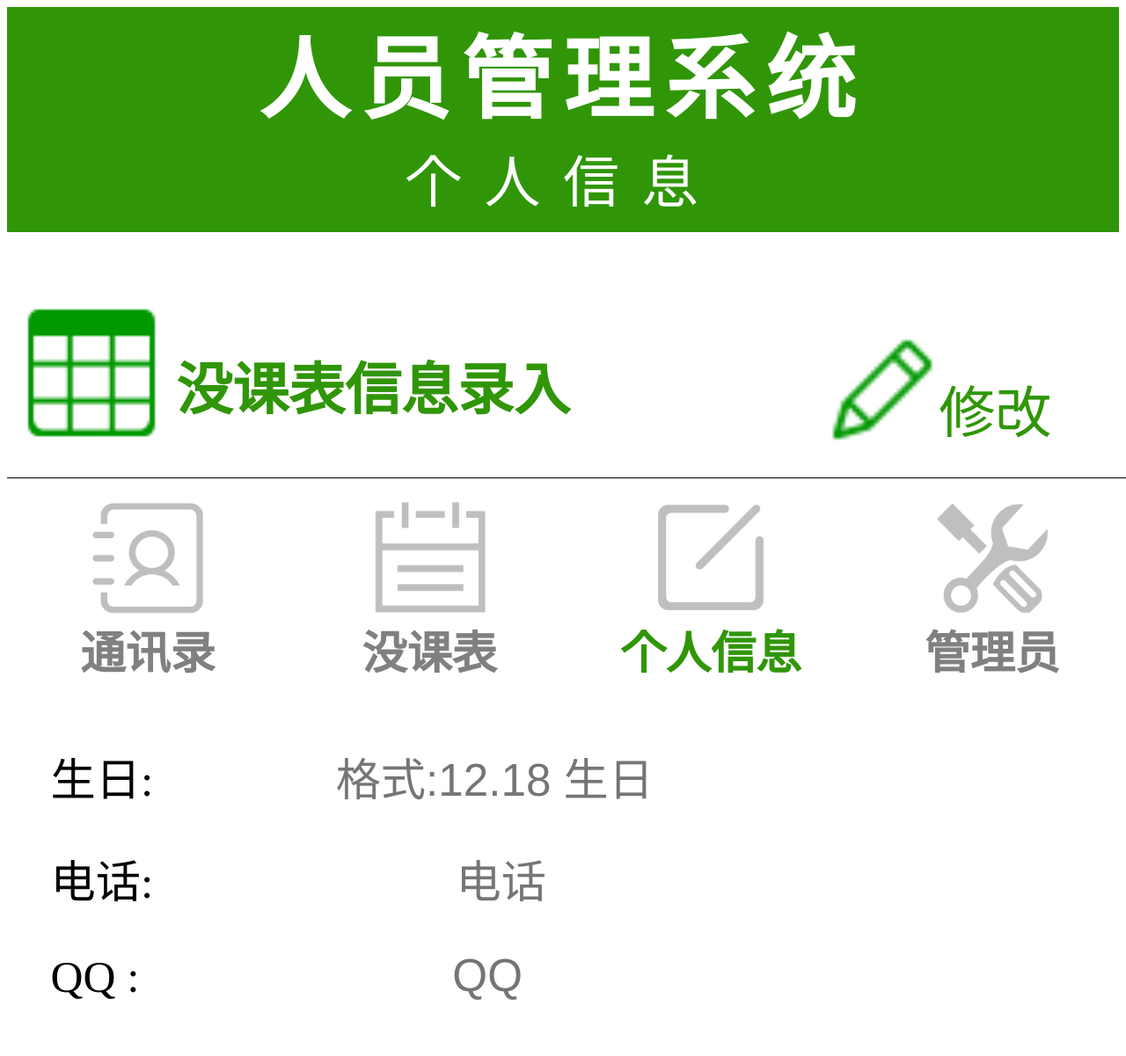
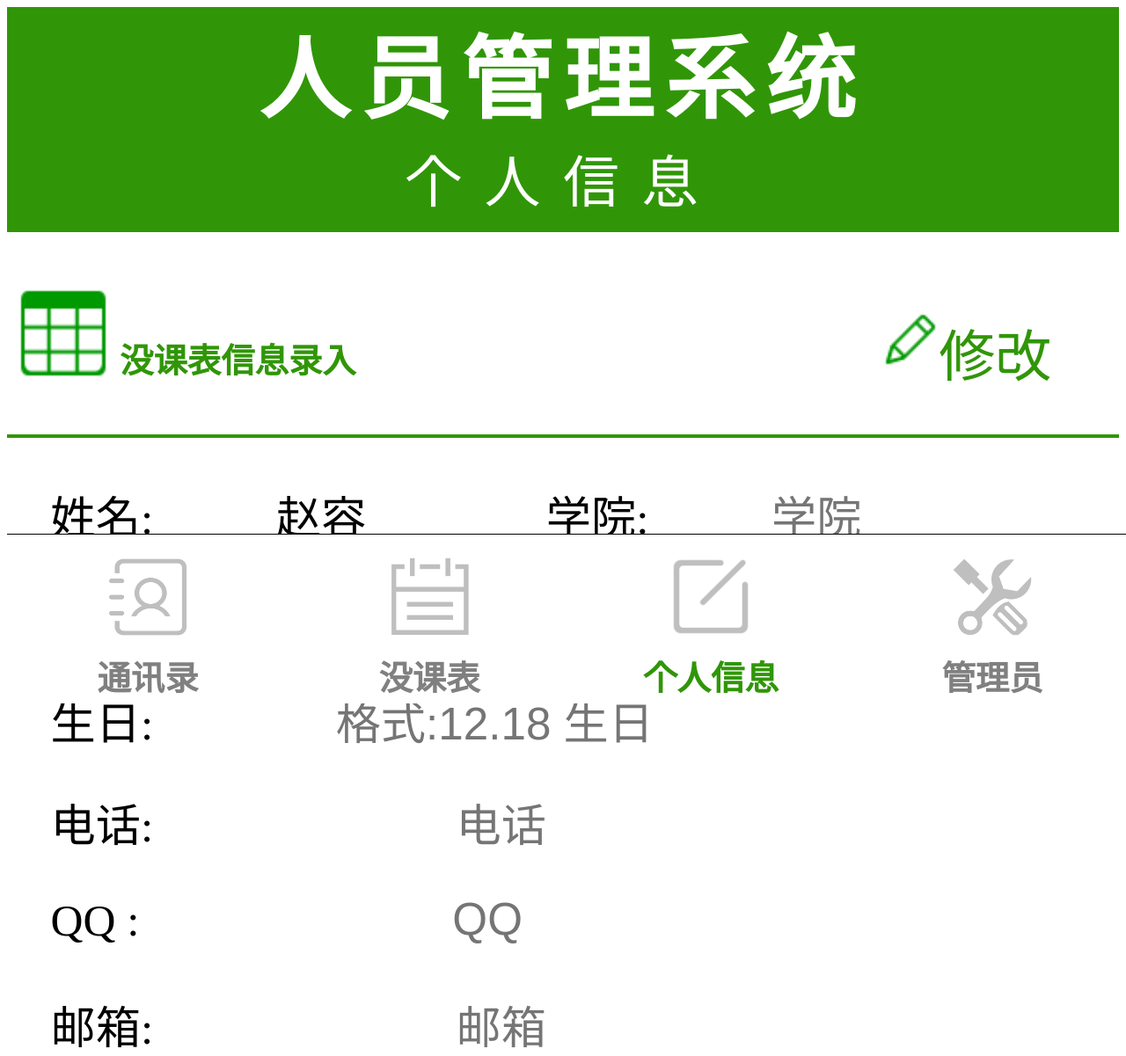
Before and after one commit to fileaccent/manager, a PHP site: page /message/message.html in a window 1280 px wide. Shown: the top 1201 px of the page at 88% size. Run offline with PHP 8.4, Linux system fonts and the light colour scheme.

Commit message:
修改css

```diff
--- a/message/css/messageMobile.css
+++ b/message/css/messageMobile.css
@@ -27,24 +27,27 @@ body {
 /*没课表录入的入口*/
 #spareBox {
 	width: 100%;
-	height: 17vw;
+	height: 14vw;
 	padding-top:3vw;
-	padding-bottom:3vw;
+	padding-bottom:1vw;
 	border-bottom: 4px solid rgb(48, 150, 7);
 }
 
 #spareEnter {
-	margin-top:2vw;
+	width:45vw;
+	height:14vw;
+	margin-top:1vw;
 	cursor: pointer;
 	display: block;
+	float: left;
 }
 #spareImg {
-	width: 15vw;
-	height: 15vw;
+	width: 10vw;
+	height: 10vw;
 	float: left;
 }
 #spareText {
-	font-size: 5vw;
+	font-size: 3vw;
 	color: rgb(48, 150, 7);
 	float: left;
 	margin-right: 10vw;
@@ -59,15 +62,15 @@ body {
 }
 #alterImg {
 	margin-top: 4vw;
-	width: 10vw;
-	height: 10vw;
+	width: 5vw;
+	height: 5vw;
 	float: left;
 }
 #alterText {
 	font-size: 5vw;
 	color: rgb(48, 150, 7);
 	float: left;
-	margin-top:7vw;
+	margin-top:4vw;
 }
 /*主要内容部分*/
 #container {
@@ -140,27 +143,27 @@ textarea::placeholder {
 	position: fixed;
 	bottom: 0;
 	width: 100vw;
-	height: 20vw;
+	height: 15vw;
 	border-top: 1px solid black;
 	background-color:white;
 }
 .mainMenu {
 	width: 25vw;
-	height: 25vw;
+	height: 15vw;
 	float: left;
 	text-align: center;
 	margin-top: 2vw;
 }
 .mainMenu img {
-	width: 10vw;
-	height:10vw;
+	width: 7vw;
+	height:7vw;
 	margin: 0;
 }
 .mainMenu p {
-	font-size: 4vw;
+	font-size: 3vw;
 	font-weight: bolder;
 	color: gray;
-	margin: 0;
+	margin-top:1vw;
 }
 #presonMessageMenu p{
 	color:rgb(48, 150, 7);
--- a/message/js/getMessage.js
+++ b/message/js/getMessage.js
@@ -106,6 +106,7 @@ $(function(){//点击修改,完成按钮根据值的不同来触发事件
 	    $("textarea").prop("readonly",false);
 			$("#userStudentNum").prop("readonly",true);
 			$("input").css("border","1px solid rgb(48, 150, 7)");
+			$("#container").css("height","110vw");
 			$("#hint").show();
 			$("#spareEnter").hide();
 			$("#menu").hide();/*修改细节*/
```
Also changed, not shown: addressBook/css/addressBookMobile.css (+5 -5 lines), administrator/css/administratorMobile.css (+16 -16 lines), spare/css/spareMobile.css (+15 -16 lines).
